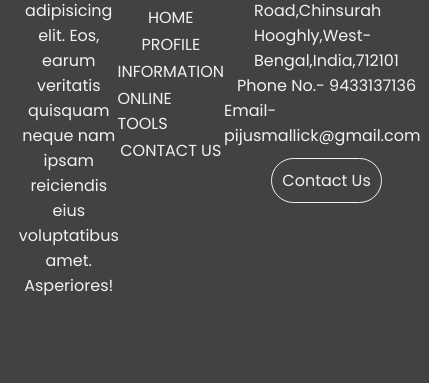
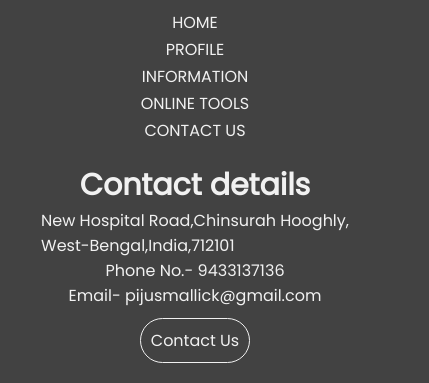
Before and after one commit to Anikribhu/LICI, a plain HTML site: page index.html in a window 390 px wide. Shown: the part 809-1192 px from the top of the page, 429 px wide, since content can reach past the window. Before the commit the page ends 1117 px from the top, so only its background shows below. Drawn offline with nearby package versions, Linux system fonts and the light colour scheme; a web font is replaced by a local one.

Commit message:
Responsive for mobile done

```diff
--- a/index.html
+++ b/index.html
@@ -80,7 +80,7 @@
           </div>
           <div class="contact">
             <h2>Contact details</h2>
-            <p class='address'>New Hospital Road,Chinsurah Hooghly,West-Bengal,India,712101</p>
+            <p class='address'>New Hospital Road,Chinsurah Hooghly,<br>West-Bengal,India,712101</p>
             <p>Phone No.- 9433137136 </p>
             <p>Email- pijusmallick@gmail.com</p>
             <div class="footer-btn">
--- a/script.js
+++ b/script.js
@@ -62,9 +62,9 @@ function footerAnim(){
   var tl =gsap.timeline();
 
   tl.from(".agency-about",{
-      x:'-15',
+      x:'-20',
       opacity:0,
-      duration:1.5,
+      duration:2,
       ease:Power3.easeInOut
   })
   .from(".footer-links",{
@@ -75,10 +75,11 @@ function footerAnim(){
       ease:Expo.easeInOut
   })
   .from(".contact",{
-      x:'6',
+      x:'20',
       opacity:0,
-      duration:1.5,
-      ease:Power1.easeInOut
+      delay:-1,
+      duration:2,
+      ease:Power3.easeInOut
   })
 }
 
--- a/style.css
+++ b/style.css
@@ -297,6 +297,18 @@ nav img {
     height: auto;
   }
   .footer{
+    display: flex;
+    flex-direction: column;
+    justify-content: space-between;
+    align-items: center;
+    gap: 20px;
     padding-top: 50px;
   }
+  .agency-about{
+    width: 100%;
+  }
+  .address{
+    padding: 0 ;
+    width:100%;
+  }
 }
```
